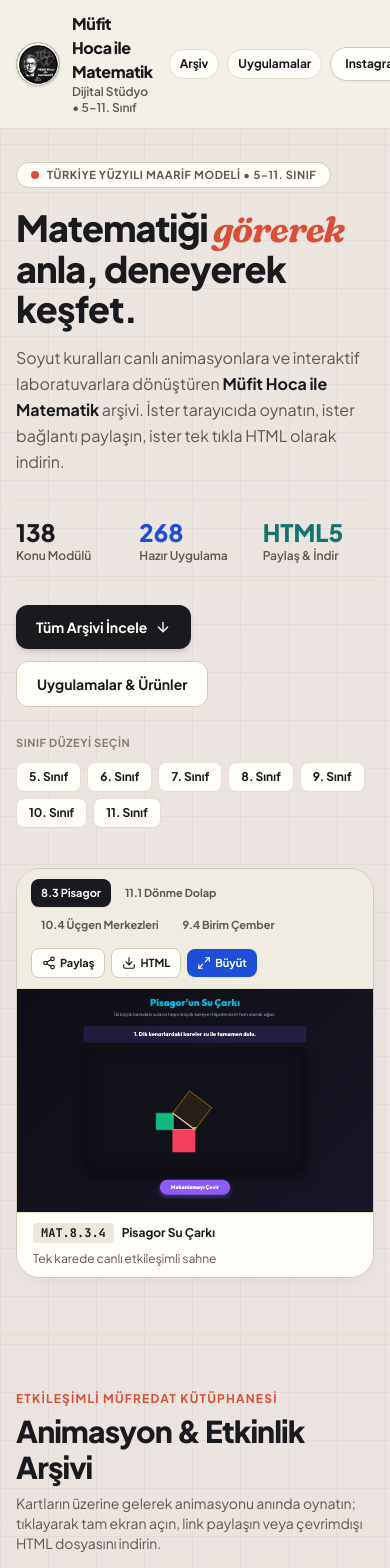
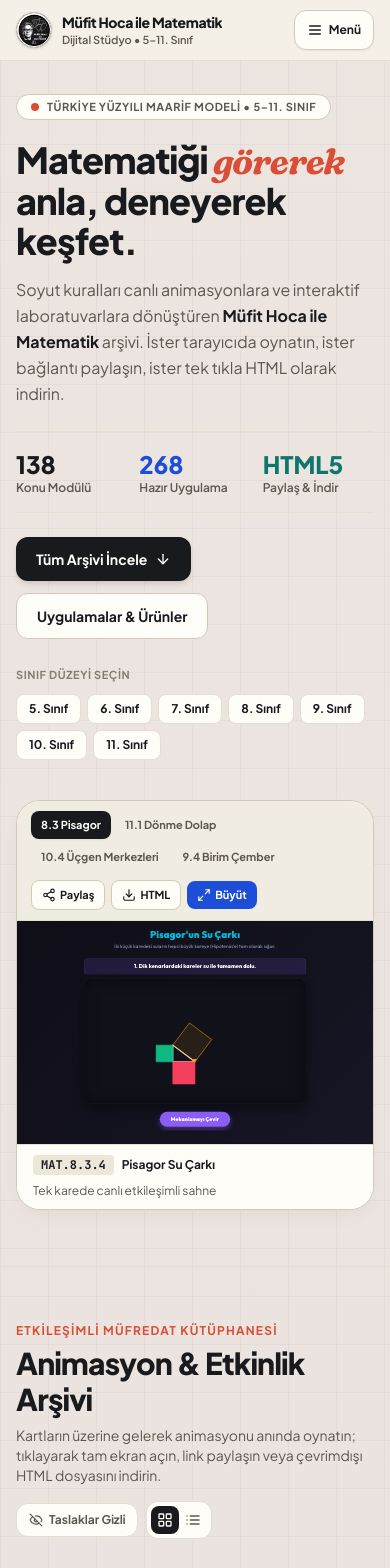
Before and after one commit to hizarci84-dot/mufithocailematematik, a React (Vite) app: page / in a window 390 px wide. Shown: the top 1568 px of the page. Built offline with nearby package versions, Linux system fonts and the light colour scheme.

Commit message:
Mobil uyumluluk ve responsive menü iyileştirmeleri

```diff
--- a/src/components/Hero.tsx
+++ b/src/components/Hero.tsx
@@ -40,7 +40,7 @@ export function Hero({
   const [activeIdx, setActiveIdx] = useState(0);
   const [copiedId, setCopiedId] = useState<string | null>(null);
   const [virtualSize, setVirtualSize] = useState({ w: 1120, h: 700 });
-  const [containerWidth, setContainerWidth] = useState(700);
+  const [containerWidth, setContainerWidth] = useState(340);
   const viewportRef = useRef<HTMLDivElement>(null);
 
   const activeEntry = showcaseTopics[activeIdx] || (topics[0] ? { topic: topics[0], shortLabel: topics[0].title } : null);
--- a/src/components/LibraryExplorer.tsx
+++ b/src/components/LibraryExplorer.tsx
@@ -243,7 +243,7 @@ export function LibraryExplorer({
                 type="text"
                 value={searchQuery}
                 onChange={(e) => setSearchQuery(e.target.value)}
-                placeholder="Konu, kazanım kodu (ör. MAT.8.3.4) veya kavram ara..."
+                placeholder="Konu, kavram veya MAT.8.3.4 ara..."
                 className="w-full rounded-xl border border-[var(--border-strong)] bg-[var(--bg-canvas)]/70 py-2.5 pr-20 pl-11 text-sm font-medium text-[var(--text-primary)] placeholder:text-[var(--text-muted)] focus:border-[var(--accent-cobalt)] focus:bg-[var(--bg-surface)] focus:outline-none"
               />
               {searchQuery ? (
--- a/src/components/Navbar.tsx
+++ b/src/components/Navbar.tsx
@@ -8,6 +8,8 @@ import {
   Clock,
   ArrowDown,
   Play,
+  Menu,
+  X,
 } from 'lucide-react';
 import { BRAND_CONFIG, STUDIO_PRODUCTS } from '../data/products';
 import type { GradeLevel, TopicModule } from '../types/studio';
@@ -41,6 +43,7 @@ export function Navbar({
 }: NavbarProps) {
   const logoSrc = `${import.meta.env.BASE_URL}logo.png`;
   const [openMenu, setOpenMenu] = useState<'anim' | 'products' | null>(null);
+  const [mobileOpen, setMobileOpen] = useState(false);
   const [hoverGrade, setHoverGrade] = useState<GradeLevel>(5);
   const closeTimerRef = useRef<number | null>(null);
   const navRef = useRef<HTMLElement>(null);
@@ -52,7 +55,10 @@ export function Navbar({
       }
     };
     const onKeyDown = (e: KeyboardEvent) => {
-      if (e.key === 'Escape') setOpenMenu(null);
+      if (e.key === 'Escape') {
+        setOpenMenu(null);
+        setMobileOpen(false);
+      }
     };
     document.addEventListener('mousedown', onDocClick);
     window.addEventListener('keydown', onKeyDown);
@@ -96,38 +102,46 @@ export function Navbar({
 
   const jumpToLibraryGrade = (grade: 'all' | GradeLevel) => {
     setOpenMenu(null);
+    setMobileOpen(false);
     onSelectGrade(grade);
     document.getElementById('kutuphane')?.scrollIntoView({ behavior: 'smooth' });
   };
 
   const jumpToProductsSection = () => {
     setOpenMenu(null);
+    setMobileOpen(false);
     document.getElementById('urunler')?.scrollIntoView({ behavior: 'smooth' });
   };
 
+  const jumpToSection = (id: string) => {
+    setOpenMenu(null);
+    setMobileOpen(false);
+    document.querySelector(id)?.scrollIntoView({ behavior: 'smooth' });
+  };
+
   return (
-    <header className="sticky top-0 z-40 border-b border-[var(--border-warm)] bg-[var(--bg-canvas)]/90 backdrop-blur-md">
-      <div className="mx-auto flex max-w-7xl items-center justify-between gap-4 px-4 py-3 sm:px-6 lg:px-8">
+    <header className="sticky top-0 z-40 border-b border-[var(--border-warm)] bg-[var(--bg-canvas)]/95 backdrop-blur-md">
+      <div className="mx-auto flex max-w-7xl items-center justify-between gap-2 px-4 py-2.5 sm:gap-4 sm:px-6 sm:py-3 lg:px-8">
         {/* Brand Stamp */}
-        <a href="#ust" className="group flex items-center gap-3 focus:outline-none">
-          <div className="h-11 w-11 shrink-0 overflow-hidden rounded-full border border-[var(--border-strong)] bg-[#14171d] shadow-sm transition-transform duration-300 group-hover:scale-105">
+        <a href="#ust" className="group flex min-w-0 items-center gap-2.5 focus:outline-none sm:gap-3">
+          <div className="h-9 w-9 shrink-0 overflow-hidden rounded-full border border-[var(--border-strong)] bg-[#14171d] shadow-sm transition-transform duration-300 group-hover:scale-105 sm:h-11 sm:w-11">
             <img
               src={logoSrc}
               alt="Müfit Hoca ile Matematik Logosu"
               className="h-full w-full object-cover"
             />
           </div>
-          <div className="flex flex-col">
-            <span className="text-base font-extrabold tracking-tight text-[var(--text-primary)] sm:text-lg">
+          <div className="flex min-w-0 flex-col">
+            <span className="truncate text-sm font-extrabold tracking-tight text-[var(--text-primary)] sm:text-lg">
               {BRAND_CONFIG.name}
             </span>
-            <span className="text-xs font-semibold text-[var(--text-secondary)]">
+            <span className="truncate text-[11px] font-semibold text-[var(--text-secondary)] sm:text-xs">
               {BRAND_CONFIG.tagline} • 5–11. Sınıf
             </span>
           </div>
         </a>
 
-        {/* Navigation Links */}
+        {/* Desktop Navigation Links */}
         <nav ref={navRef} className="hidden items-center gap-1 md:flex" aria-label="Ana menü">
           <a
             href="#ust"
@@ -420,45 +434,155 @@ export function Navbar({
         </nav>
 
         {/* Right Actions */}
-        <div className="flex items-center gap-2">
-          {/* Mobile Quick Jump to Arşiv & Uygulamalar */}
-          <a
-            href="#kutuphane"
-            className="inline-flex items-center gap-1 rounded-full border border-[var(--border-warm)] bg-[var(--bg-surface)] px-2.5 py-1.5 text-xs font-bold text-[var(--text-primary)] md:hidden"
-          >
-            <span>Arşiv</span>
-          </a>
-          <a
-            href="#urunler"
-            className="inline-flex items-center gap-1 rounded-full border border-[var(--border-warm)] bg-[var(--bg-surface)] px-2.5 py-1.5 text-xs font-bold text-[var(--text-primary)] md:hidden"
-          >
-            <span>Uygulamalar</span>
-          </a>
-
+        <div className="flex shrink-0 items-center gap-2">
           {favoritesCount > 0 && (
             <button
               type="button"
-              onClick={onJumpToFavorites}
+              onClick={() => {
+                setMobileOpen(false);
+                onJumpToFavorites();
+              }}
               title="Favori konuları göster"
-              className="inline-flex items-center gap-1.5 rounded-full border border-amber-600/30 bg-amber-500/10 px-3 py-1.5 text-xs font-bold text-amber-800 transition hover:bg-amber-500/20"
+              className="inline-flex items-center gap-1 rounded-full border border-amber-600/30 bg-amber-500/10 px-2.5 py-1.5 text-xs font-bold text-amber-800 transition hover:bg-amber-500/20"
             >
               <Star className="h-3.5 w-3.5 fill-amber-600 text-amber-600" />
-              <span>{favoritesCount} Favori</span>
+              <span>{favoritesCount}</span>
+              <span className="hidden sm:inline">Favori</span>
             </button>
           )}
 
+          {/* Desktop Instagram Pill */}
           <a
             href={BRAND_CONFIG.instagramUrl}
             target="_blank"
             rel="noreferrer"
-            className="inline-flex items-center gap-1.5 rounded-full border border-[var(--border-strong)] bg-[var(--bg-surface)] px-3.5 py-2 text-xs font-bold text-[var(--text-primary)] shadow-xs transition hover:border-[var(--text-primary)]"
+            className="hidden items-center gap-1.5 rounded-full border border-[var(--border-strong)] bg-[var(--bg-surface)] px-3.5 py-2 text-xs font-bold text-[var(--text-primary)] shadow-xs transition hover:border-[var(--text-primary)] md:inline-flex"
           >
-            <span className="hidden sm:inline">{BRAND_CONFIG.handle}</span>
-            <span className="sm:hidden">Instagram</span>
+            <span>{BRAND_CONFIG.handle}</span>
             <ArrowUpRight className="h-3.5 w-3.5 text-[var(--accent-terracotta)]" />
           </a>
+
+          {/* Mobile Hamburger Menu Button */}
+          <button
+            type="button"
+            onClick={() => setMobileOpen((v) => !v)}
+            aria-label={mobileOpen ? 'Menüyü kapat' : 'Menüyü aç'}
+            aria-expanded={mobileOpen}
+            className="inline-flex h-10 items-center gap-1.5 rounded-xl border border-[var(--border-strong)] bg-[var(--bg-surface)] px-3 text-xs font-bold text-[var(--text-primary)] shadow-xs md:hidden"
+          >
+            {mobileOpen ? <X className="h-4 w-4" /> : <Menu className="h-4 w-4" />}
+            <span>Menü</span>
+          </button>
         </div>
       </div>
+
+      {/* Mobile Drawer */}
+      {mobileOpen && (
+        <div className="max-h-[82vh] overflow-y-auto border-t border-[var(--border-warm)] bg-[var(--bg-surface)] px-4 py-4 shadow-xl md:hidden">
+          <div className="space-y-4">
+            {/* Quick Grade Jump */}
+            <div>
+              <div className="mb-2 flex items-center justify-between">
+                <span className="text-[11px] font-extrabold tracking-wider text-[var(--text-muted)] uppercase">
+                  Animasyon &amp; Etkinlikler
+                </span>
+                <button
+                  type="button"
+                  onClick={() => jumpToLibraryGrade('all')}
+                  className="text-xs font-bold text-[var(--accent-cobalt)]"
+                >
+                  Tüm Arşiv ({topics.length})
+                </button>
+              </div>
+              <div className="grid grid-cols-4 gap-1.5">
+                {GRADES.map(({ grade }) => (
+                  <button
+                    key={grade}
+                    type="button"
+                    onClick={() => jumpToLibraryGrade(grade)}
+                    className="rounded-lg border border-[var(--border-warm)] bg-[var(--bg-canvas)] px-2 py-2 text-xs font-bold text-[var(--text-primary)] active:bg-[var(--bg-ink)] active:text-white"
+                  >
+                    {grade}. Sınıf
+                  </button>
+                ))}
+              </div>
+            </div>
+
+            {/* Uygulamalar & Ürünler */}
+            <div className="border-t border-[var(--border-warm)] pt-3">
+              <div className="mb-2 flex items-center justify-between">
+                <span className="text-[11px] font-extrabold tracking-wider text-[var(--text-muted)] uppercase">
+                  Uygulamalar &amp; Ürünler
+                </span>
+                <button
+                  type="button"
+                  onClick={jumpToProductsSection}
+                  className="text-xs font-bold text-[var(--accent-cobalt)]"
+                >
+                  Vitrini Gör
+                </button>
+              </div>
+              <div className="space-y-1.5">
+                {STUDIO_PRODUCTS.map((product) =>
+                  product.status === 'coming-soon' || !product.href ? (
+                    <div
+                      key={product.id}
+                      className="flex items-center justify-between rounded-xl border border-dashed border-[var(--border-warm)] px-3 py-2 text-xs text-[var(--text-secondary)]"
+                    >
+                      <span className="truncate font-bold">{product.title}</span>
+                      <span className="shrink-0 rounded-full bg-amber-700/12 px-2 py-0.5 text-[10px] font-bold text-amber-800">
+                        {product.badge}
+                      </span>
+                    </div>
+                  ) : (
+                    <a
+                      key={product.id}
+                      href={product.href}
+                      target="_blank"
+                      rel="noreferrer"
+                      onClick={() => setMobileOpen(false)}
+                      className="flex items-center justify-between gap-2 rounded-xl border border-[var(--border-warm)] bg-[var(--bg-canvas)] px-3 py-2.5 text-xs font-bold text-[var(--text-primary)]"
+                    >
+                      <span className="truncate">{product.title}</span>
+                      <ExternalLink className="h-3.5 w-3.5 shrink-0 text-[var(--accent-cobalt)]" />
+                    </a>
+                  )
+                )}
+              </div>
+            </div>
+
+            {/* Section Links & Instagram */}
+            <div className="flex flex-wrap items-center justify-between gap-2 border-t border-[var(--border-warm)] pt-3">
+              <div className="flex gap-2">
+                <button
+                  type="button"
+                  onClick={() => jumpToSection('#ust')}
+                  className="rounded-lg border border-[var(--border-warm)] px-3 py-2 text-xs font-bold text-[var(--text-primary)]"
+                >
+                  Canlı Vitrin
+                </button>
+                <button
+                  type="button"
+                  onClick={() => jumpToSection('#kullanim-amaci')}
+                  className="rounded-lg border border-[var(--border-warm)] px-3 py-2 text-xs font-bold text-[var(--text-primary)]"
+                >
+                  Kullanım Amacı
+                </button>
+              </div>
+
+              <a
+                href={BRAND_CONFIG.instagramUrl}
+                target="_blank"
+                rel="noreferrer"
+                className="inline-flex items-center gap-1 rounded-full bg-[var(--bg-ink)] px-3.5 py-2 text-xs font-bold text-[#FFFDF8]"
+              >
+                <span>{BRAND_CONFIG.handle}</span>
+                <ArrowUpRight className="h-3.5 w-3.5" />
+              </a>
+            </div>
+          </div>
+        </div>
+      )}
     </header>
   );
 }
--- a/src/components/StudioPlayerModal.tsx
+++ b/src/components/StudioPlayerModal.tsx
@@ -17,6 +17,7 @@ import {
   MessageCircle,
 } from 'lucide-react';
 import type { AppVariant, TopicModule } from '../types/studio';
+import { fitModalIframeOnMobile } from '../utils/iframePreview';
 import {
   copyTextToClipboard,
   downloadStandaloneHtml,
@@ -459,7 +460,12 @@ export function StudioPlayerModal({
                 key={rawUrl}
                 src={rawUrl}
                 title={title}
-                onLoad={() => setIsLoading(false)}
+                onLoad={(e) => {
+                  setIsLoading(false);
+                  if (!target.customUrl?.startsWith('http') && window.innerWidth < 768) {
+                    fitModalIframeOnMobile(e.currentTarget);
+                  }
+                }}
                 className="h-full w-full border-0"
                 allow="fullscreen"
               />
--- a/src/components/TopicCard.tsx
+++ b/src/components/TopicCard.tsx
@@ -196,7 +196,16 @@ export function TopicCard({
                 previewActive ? 'animate-pulse bg-white' : 'bg-white/75'
               }`}
             />
-            {previewActive ? 'CANLI OYNATILIYOR' : isHovered ? 'YÜKLENİYOR...' : 'OYNATMAK İÇİN ÜZERİNE GEL'}
+            {previewActive ? (
+              'CANLI OYNATILIYOR'
+            ) : isHovered ? (
+              'YÜKLENİYOR...'
+            ) : (
+              <>
+                <span className="sm:hidden">AÇMAK İÇİN DOKUN</span>
+                <span className="hidden sm:inline">OYNATMAK İÇİN ÜZERİNE GEL</span>
+              </>
+            )}
           </span>
 
           <button
@@ -261,9 +270,9 @@ export function TopicCard({
             <button
               type="button"
               onClick={() => onOpen(topic, 'animation')}
-              className="inline-flex flex-1 items-center justify-center gap-1.5 rounded-xl bg-[var(--bg-ink)] px-3 py-2 text-xs font-bold text-[#FFFDF8] transition hover:bg-[var(--accent-cobalt)]"
+              className="inline-flex flex-1 items-center justify-center gap-1.5 whitespace-nowrap rounded-xl bg-[var(--bg-ink)] px-2.5 py-2 text-xs font-bold text-[#FFFDF8] transition hover:bg-[var(--accent-cobalt)] sm:px-3"
             >
-              <Play className="h-3.5 w-3.5 fill-current" />
+              <Play className="h-3.5 w-3.5 shrink-0 fill-current" />
               <span>{readyAnims.length > 1 ? `${readyAnims.length} Animasyon` : 'Animasyon'}</span>
             </button>
           ) : (
@@ -272,9 +281,9 @@ export function TopicCard({
               <button
                 type="button"
                 onClick={() => onOpen(topic, 'animation')}
-                className="inline-flex flex-1 items-center justify-center gap-1 rounded-xl border border-dashed border-[var(--border-strong)] px-2.5 py-2 text-[11px] font-bold text-[var(--accent-amber)]"
+                className="inline-flex flex-1 items-center justify-center gap-1 whitespace-nowrap rounded-xl border border-dashed border-[var(--border-strong)] px-2.5 py-2 text-[11px] font-bold text-[var(--accent-amber)]"
               >
-                <Clock className="h-3.5 w-3.5" />
+                <Clock className="h-3.5 w-3.5 shrink-0" />
                 <span>Yakında</span>
               </button>
             )
@@ -284,9 +293,9 @@ export function TopicCard({
             <button
               type="button"
               onClick={() => onOpen(topic, 'lab')}
-              className="inline-flex flex-1 items-center justify-center gap-1.5 rounded-xl border border-[var(--border-strong)] bg-[var(--bg-linen)]/80 px-3 py-2 text-xs font-bold text-[var(--text-primary)] transition hover:border-[var(--accent-teal)] hover:bg-[var(--accent-teal)] hover:text-white"
+              className="inline-flex flex-1 items-center justify-center gap-1.5 whitespace-nowrap rounded-xl border border-[var(--border-strong)] bg-[var(--bg-linen)]/80 px-2.5 py-2 text-xs font-bold text-[var(--text-primary)] transition hover:border-[var(--accent-teal)] hover:bg-[var(--accent-teal)] hover:text-white sm:px-3"
             >
-              <FlaskConical className="h-3.5 w-3.5" />
+              <FlaskConical className="h-3.5 w-3.5 shrink-0" />
               <span>Etkinlik</span>
             </button>
           ) : (
--- a/src/index.css
+++ b/src/index.css
@@ -23,11 +23,13 @@
     background-color: var(--bg-canvas);
     color: var(--text-primary);
     -webkit-font-smoothing: antialiased;
+    overflow-x: clip;
   }
 
   body {
     background-color: var(--bg-canvas);
     color: var(--text-primary);
+    overflow-x: clip;
   }
 
   .font-serif-editorial {
--- a/src/utils/iframePreview.ts
+++ b/src/utils/iframePreview.ts
@@ -102,3 +102,87 @@ export function fitHeroSandboxIframe(
     // Ignore cross-frame safely
   }
 }
+
+export function fitModalIframeOnMobile(iframe: HTMLIFrameElement | null): void {
+  if (!iframe) return;
+  try {
+    const doc = iframe.contentDocument || iframe.contentWindow?.document;
+    if (!doc || !doc.head || !doc.body) return;
+
+    const styleId = 'studio-modal-mobile-fit';
+    if (!doc.getElementById(styleId)) {
+      const style = doc.createElement('style');
+      style.id = styleId;
+      style.textContent = `
+        @media (max-width: 767px) {
+          html, body {
+            max-width: 100% !important;
+            overflow-x: hidden !important;
+          }
+          body {
+            padding: 10px 10px 16px !important;
+            justify-content: flex-start !important;
+          }
+          .header, header {
+            width: 100% !important;
+            max-width: 100% !important;
+            flex-wrap: wrap !important;
+            gap: 6px 10px !important;
+            padding: 8px 10px !important;
+            margin-bottom: 8px !important;
+          }
+          .brand, .kazanim {
+            max-width: 100% !important;
+            font-size: 0.74rem !important;
+            line-height: 1.25 !important;
+            white-space: normal !important;
+            word-break: break-word !important;
+          }
+          .title-area, h1 {
+            font-size: 1.15rem !important;
+            line-height: 1.25 !important;
+            margin-top: 4px !important;
+            margin-bottom: 4px !important;
+          }
+          .subtitle {
+            font-size: 0.82rem !important;
+            line-height: 1.35 !important;
+            margin-bottom: 8px !important;
+          }
+          .canvas-area {
+            width: 100% !important;
+            max-width: 100% !important;
+            min-height: 250px !important;
+            height: 290px !important;
+            padding: 10px !important;
+          }
+          .anim-container {
+            width: 100% !important;
+            max-width: 100% !important;
+            height: 270px !important;
+            flex-direction: column !important;
+            gap: 10px !important;
+          }
+          .canvas-area svg, .canvas-area canvas {
+            max-width: 100% !important;
+            max-height: 270px !important;
+            object-fit: contain;
+          }
+          .controls, .btn-row, .button-group {
+            flex-wrap: wrap !important;
+            gap: 8px !important;
+            justify-content: center !important;
+          }
+          .btn-play, .btn-start, .btn-action {
+            margin-top: 10px !important;
+            padding: 10px 22px !important;
+            font-size: 0.95rem !important;
+          }
+        }
+      `;
+      doc.head.appendChild(style);
+    }
+  } catch {
+    // Ignore cross-frame safely
+  }
+}
```
